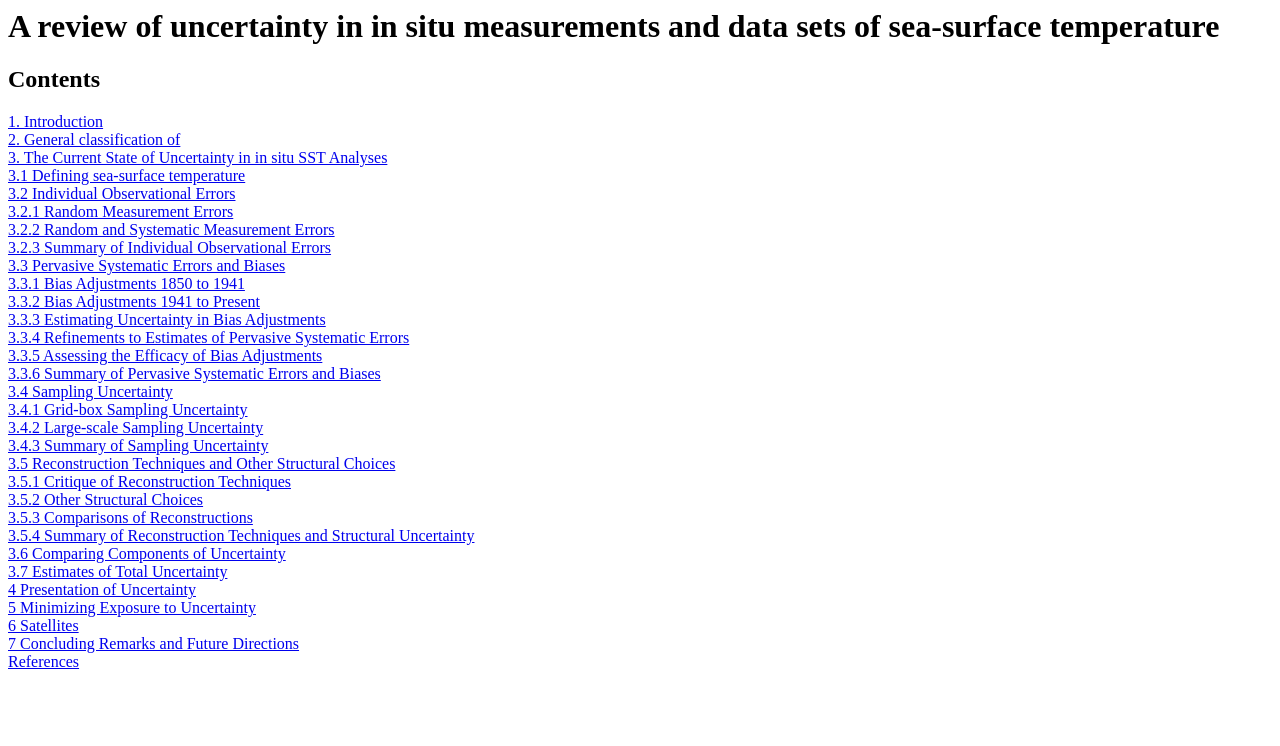
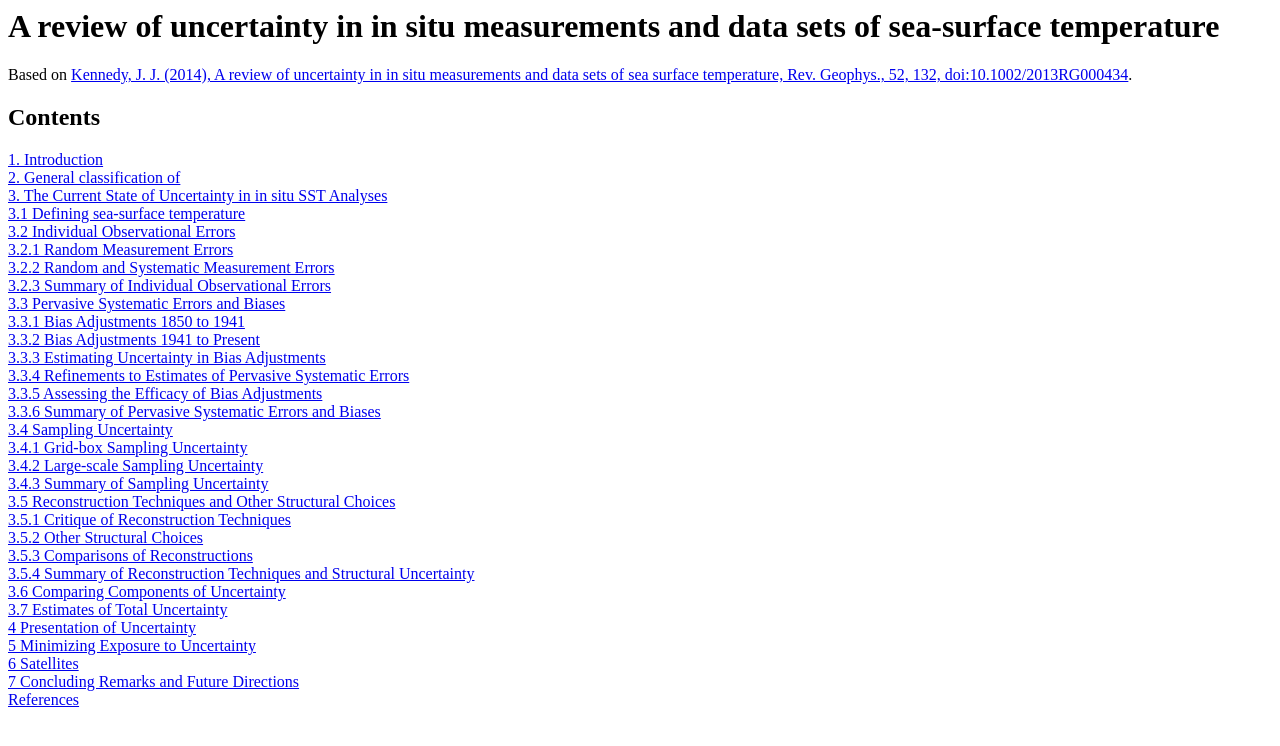
Before and after one commit to ET-NCMP/et-ncmp.github.io, a plain HTML site: page index.html in a window 1280 px wide. Drawn offline with Linux system fonts and the light colour scheme.

Commit message:
Adding ref

```diff
--- a/index.html
+++ b/index.html
@@ -2,6 +2,9 @@
 <title>A review of uncertainty in in situ measurements and data sets of sea-surface temperature</title>
 <body>
 <h1>A review of uncertainty in in situ measurements and data sets of sea-surface temperature</h1>
+<p>
+Based on <a href="http://onlinelibrary.wiley.com/doi/10.1002/2013RG000434/abstract">Kennedy, J. J. (2014), A review of uncertainty in in situ measurements and data sets of sea surface temperature, Rev. Geophys., 52, 132, doi:10.1002/2013RG000434</a>.
+</p>
 <h2>Contents</h2>
 <p>
 <a href="1.html">1. Introduction</a><br>
```
